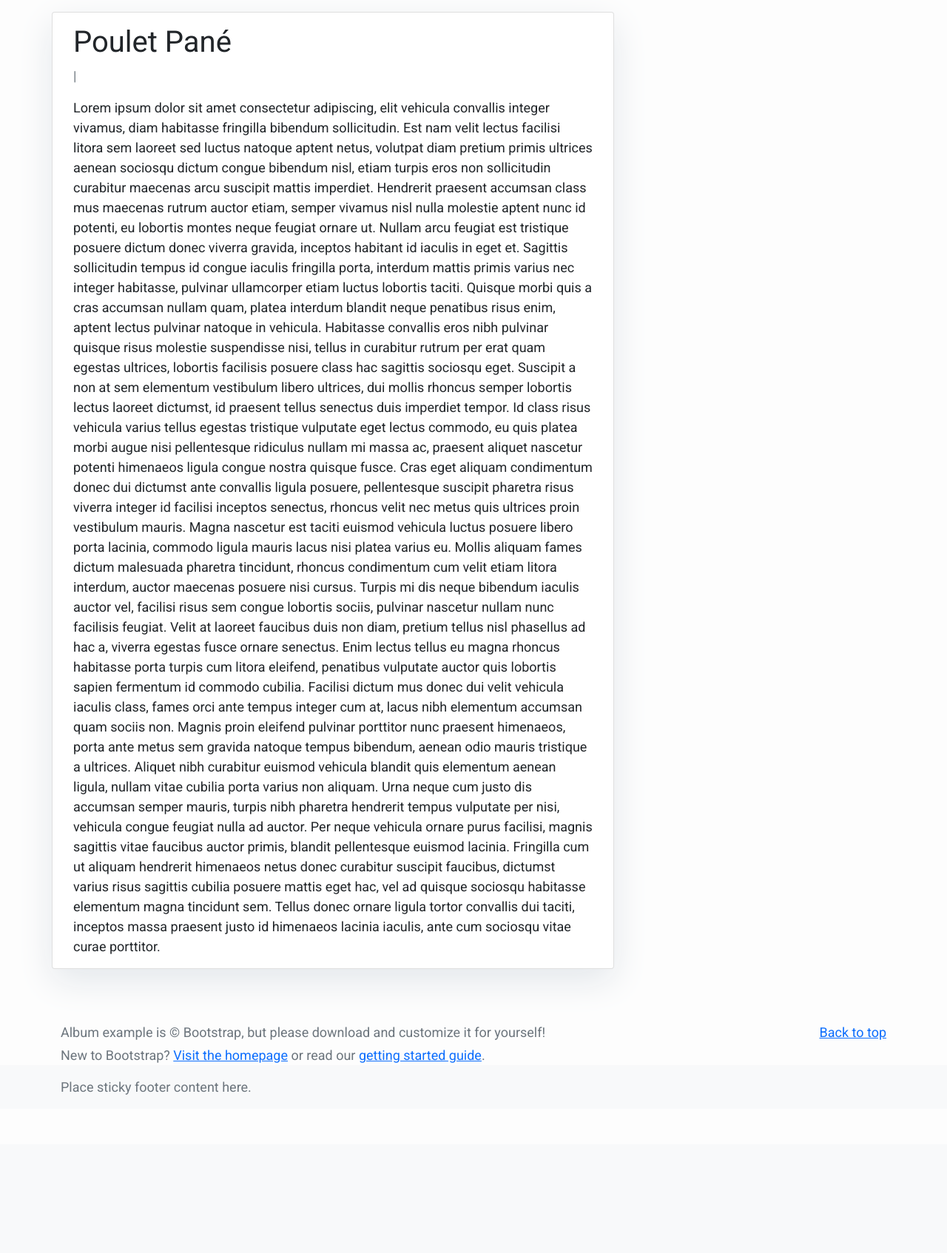
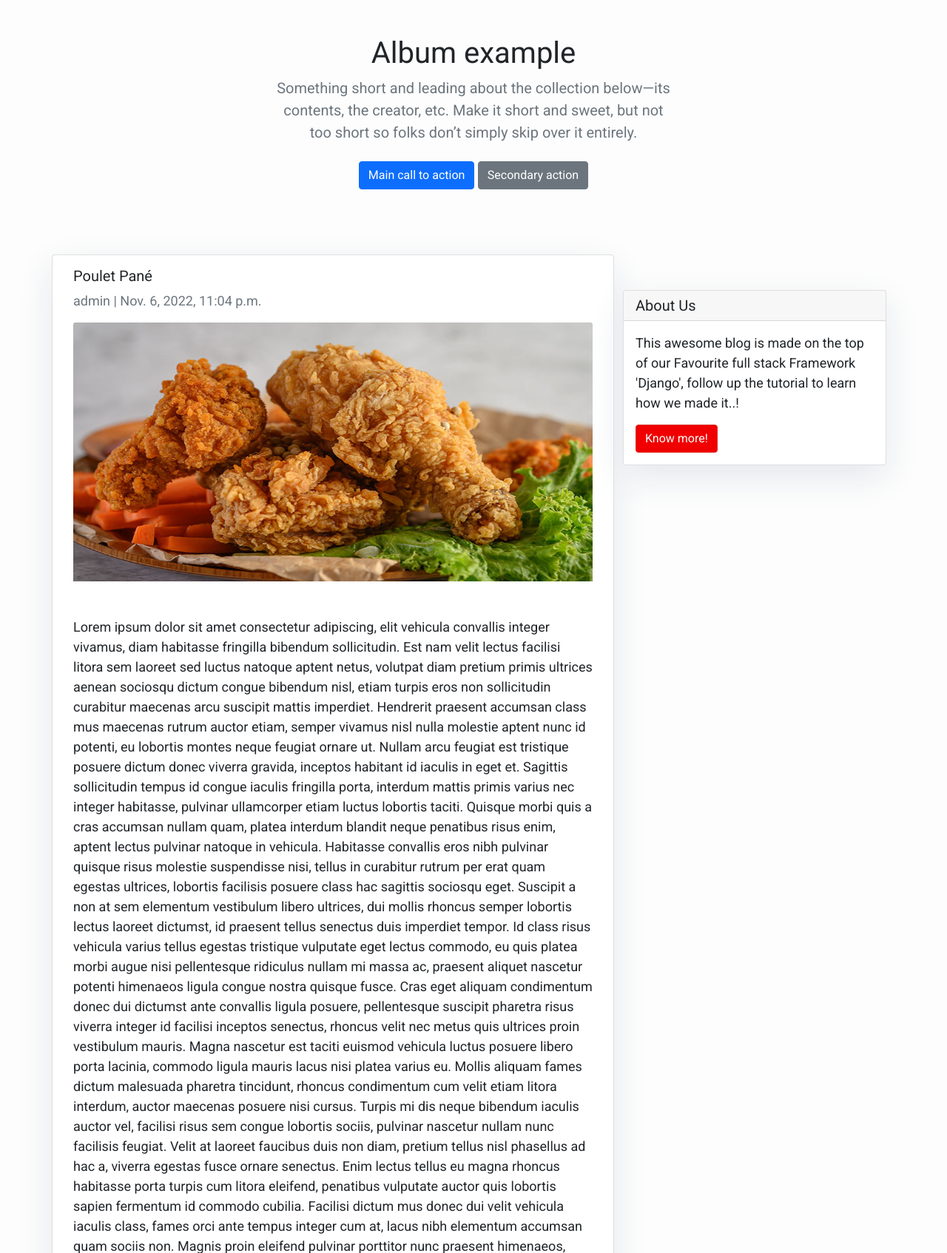
Before and after one commit to Davisme2/BlogDjango, a Django app: template Blog/templates/Blog/post_detail.html in a window 1280 px wide. Shown: the part 75-1769 px from the top of the page at 74% size. Before the commit the page ends 1555 px from the top, so only its background shows below. Run offline with Django 4.2, Linux system fonts and the light colour scheme; the template is opened without the code that fills it: values that come from a table or form of the project are taken from there, others are empty; data comes from the database, SQL or seed files in the repository; some libraries are stand-ins or nearby versions.

Commit message:
Front end detail recette

```diff
--- a/Blog/templates/Blog/base.html
+++ b/Blog/templates/Blog/base.html
@@ -81,8 +81,6 @@
         <p class="float-end mb-1">
           <a href="#">Back to top</a>
         </p>
-        <p class="mb-1">Album example is &copy; Bootstrap, but please download and customize it for yourself!</p>
-        <p class="mb-0">New to Bootstrap? <a href="/">Visit the homepage</a> or read our <a href="../getting-started/introduction/">getting started guide</a>.</p>
       </div>
       <div class="footer mt-auto py-3 bg-light">
         <div class="container">
--- /dev/null
+++ b/Blog/templates/Blog/hero.html
@@ -0,0 +1,12 @@
+<section class="text-center container">
+  <div class="row py-lg-5">
+    <div class="col-lg-6 col-md-8 mx-auto">
+      <h1 class="fw-light">Album example</h1>
+      <p class="lead text-muted">Something short and leading about the collection below—its contents, the creator, etc. Make it short and sweet, but not too short so folks don’t simply skip over it entirely.</p>
+      <p>
+        <a href="#" class="btn btn-primary my-2">Main call to action</a>
+        <a href="#" class="btn btn-secondary my-2">Secondary action</a>
+      </p>
+    </div>
+  </div>
+</section>
--- a/Blog/templates/Blog/post_detail.html
+++ b/Blog/templates/Blog/post_detail.html
@@ -1,16 +1,19 @@
-{% extends 'base.html' %}
+{% extends 'Blog/base.html' %}
 
 {% block content %}
 
+{% include 'Blog/hero.html' %}
 <div class="container">
   <div class="row">
     <div class="col-md-8 card mb-4  mt-3 left  top">
       <div class="card-body">
-        <h1>{% block title %} {{ object.title }} {% endblock title %}</h1>
-        <p class=" text-muted">{{ post.author }} | {{ post.created_on }}</p>
-        <p class="card-text ">{{ object.content | safe }}</p>
+        <h5 class="card-title">{{ detail.title }}</h5>
+        <p class=" text-muted">{{ detail.author }} | {{ detail.created_on }}</p>
+        <img src="{{ detail.image.url }}" alt="Post image" class="card-img-top mb-5" style="height: 350px">
+        <p class="card-text ">{{ detail.content | safe }}</p>
       </div>
     </div>
+    {% include 'Blog/sidebar.html' %}
   </div>
 </div>
 
--- a/Blog/urls.py
+++ b/Blog/urls.py
@@ -5,5 +5,4 @@ from django.conf.urls.static import static
 
 urlpatterns = [
     path('', views.PostList, name='home'),
-    path('recette/<str:post_slug>', views.PostDetail, name='post_detail'),
 ]
--- a/Blog/views.py
+++ b/Blog/views.py
@@ -9,5 +9,7 @@ def PostList(request):
     return render(request, "Blog/index.html", context)
 
 
-def PostDetail(request, slug_post):
-    return render(request, "Blog/post_detail.html")
+def PostDetail(request, slug):
+    detail = Post.objects.get(slug=slug)
+    context = {"detail": detail}
+    return render(request, "Blog/post_detail.html", context)
--- a/DavBlog/urls.py
+++ b/DavBlog/urls.py
@@ -15,10 +15,12 @@ Including another URLconf
 """
 from django.contrib import admin
 from django.conf import settings
+import Blog.views as views
 from django.conf.urls.static import static
 from django.urls import path, include
 
 urlpatterns = [
     path('admin/', admin.site.urls),
-    path('', include('Blog.urls'))
+    path('', include('Blog.urls')),
+    path('recette/<slug:slug>/', views.PostDetail, name='post_detail'),
 ] + static(settings.MEDIA_URL, document_root=settings.MEDIA_ROOT)
```
Also changed, not shown: Blog/templates/Blog/index.html (+1 -12 lines).
